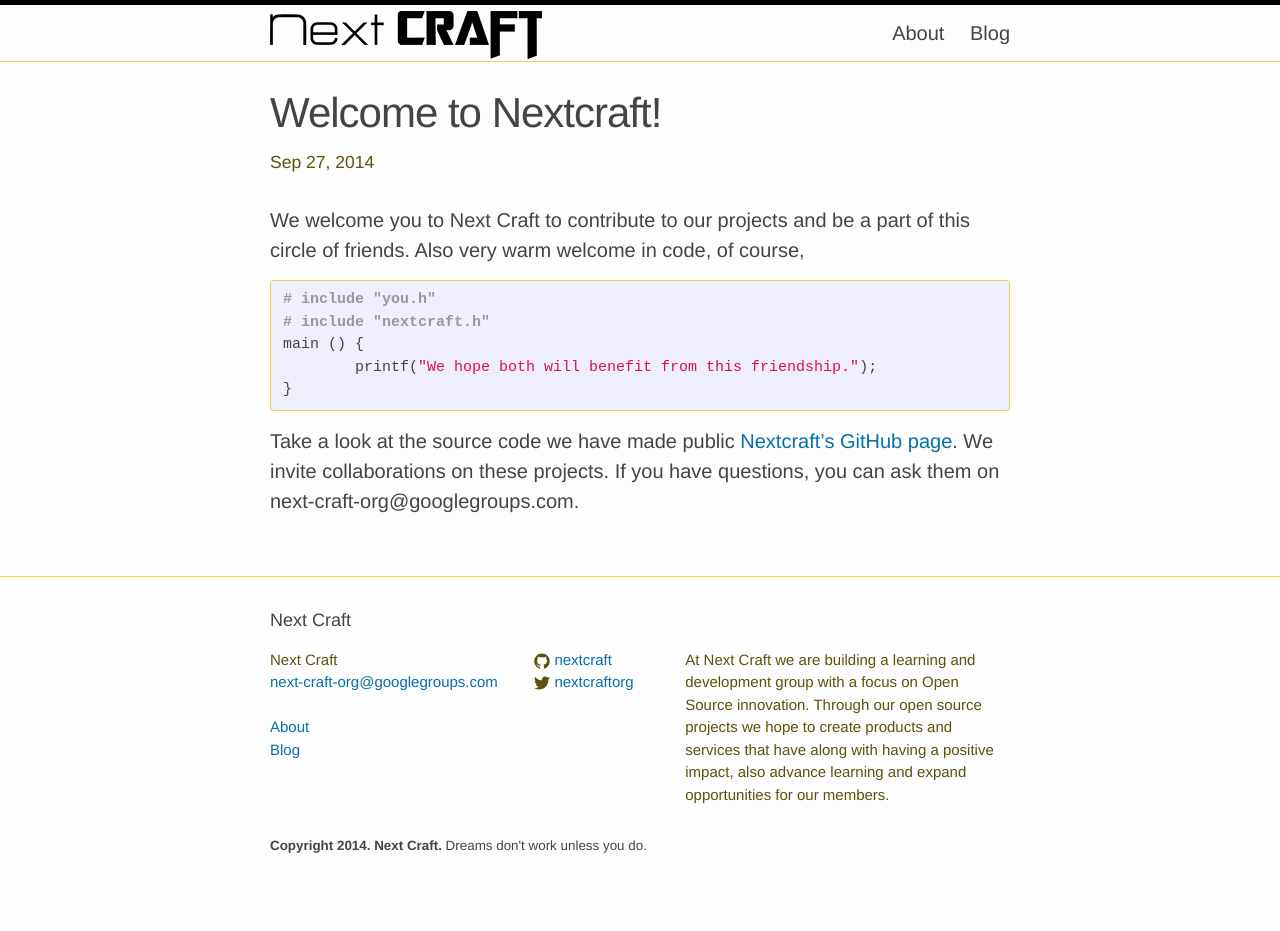
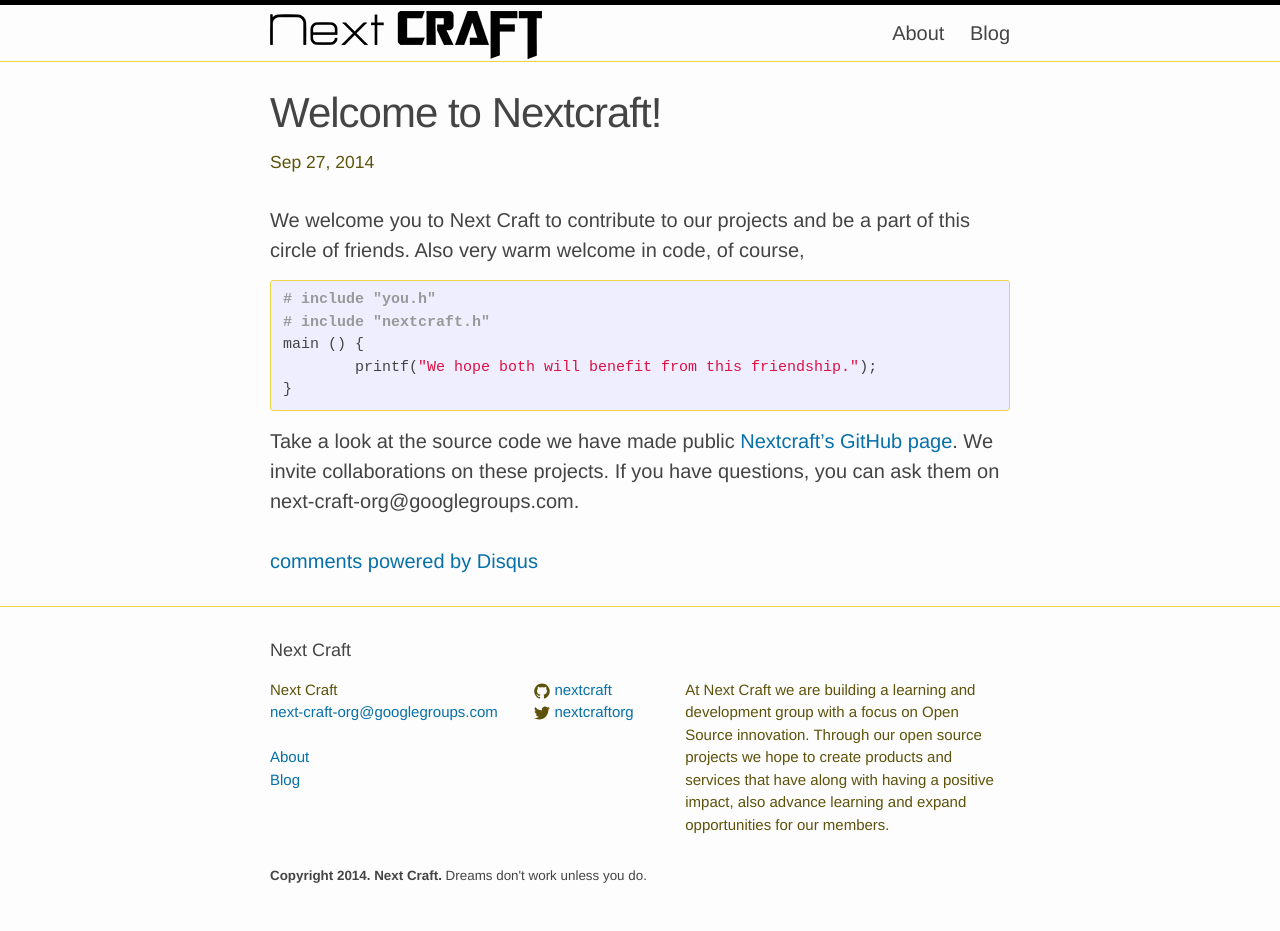
Before and after one commit to nextcraft/nextcraft.github.io, a Jekyll site: the page built from _posts/2014-09-27-welcome-to-nextrcraft.markdown, in a window 1280 px wide. Built offline with Jekyll 4.4.1, drawn with Linux system fonts in a browser that asks for light colours; comment, search, counter and statistics services are not loaded; before the commit the page ends 901 px from its top, so only the background shows below that; some of the changed lines change nothing that is shown.

Commit message:
Add discus commenting to blog posts.

```diff
--- a/_layouts/post.html
+++ b/_layouts/post.html
@@ -11,5 +11,19 @@
   <article class="post-content">
     {{ content }}
   </article>
+  <div id="disqus_thread"></div>
+  <script type="text/javascript">
+    /* * * CONFIGURATION VARIABLES: EDIT BEFORE PASTING INTO YOUR WEBPAGE * * */
+    var disqus_shortname = 'nextcraft'; // required: replace example with your forum shortname
+
+    /* * * DON'T EDIT BELOW THIS LINE * * */
+    (function() {
+        var dsq = document.createElement('script'); dsq.type = 'text/javascript'; dsq.async = true;
+        dsq.src = '//' + disqus_shortname + '.disqus.com/embed.js';
+        (document.getElementsByTagName('head')[0] || document.getElementsByTagName('body')[0]).appendChild(dsq);
+    })();
+  </script>
+  <noscript>Please enable JavaScript to view the <a href="http://disqus.com/?ref_noscript">comments powered by Disqus.</a></noscript>
+  <a href="http://disqus.com" class="dsq-brlink">comments powered by <span class="logo-disqus">Disqus</span></a>
 
 </div>
```
